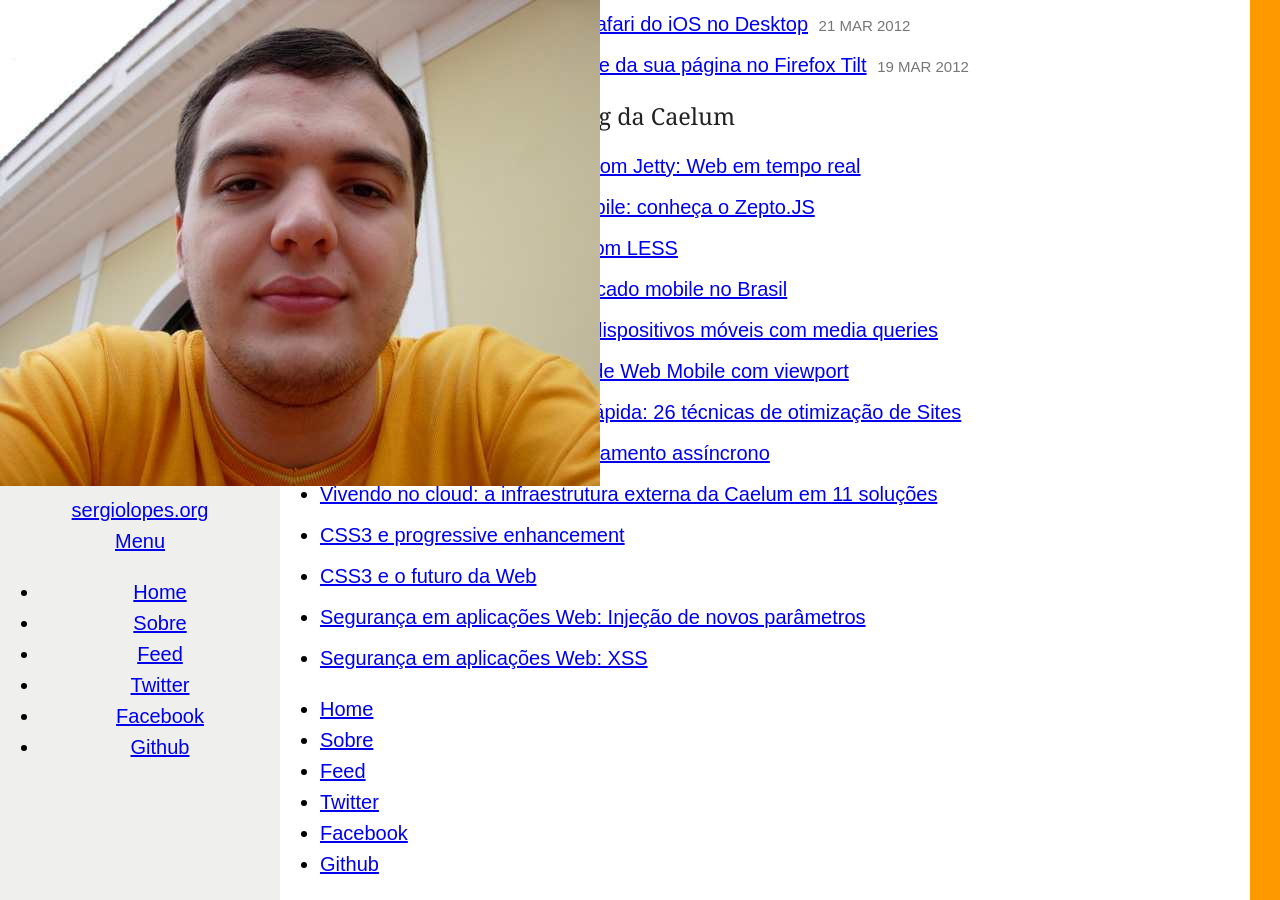
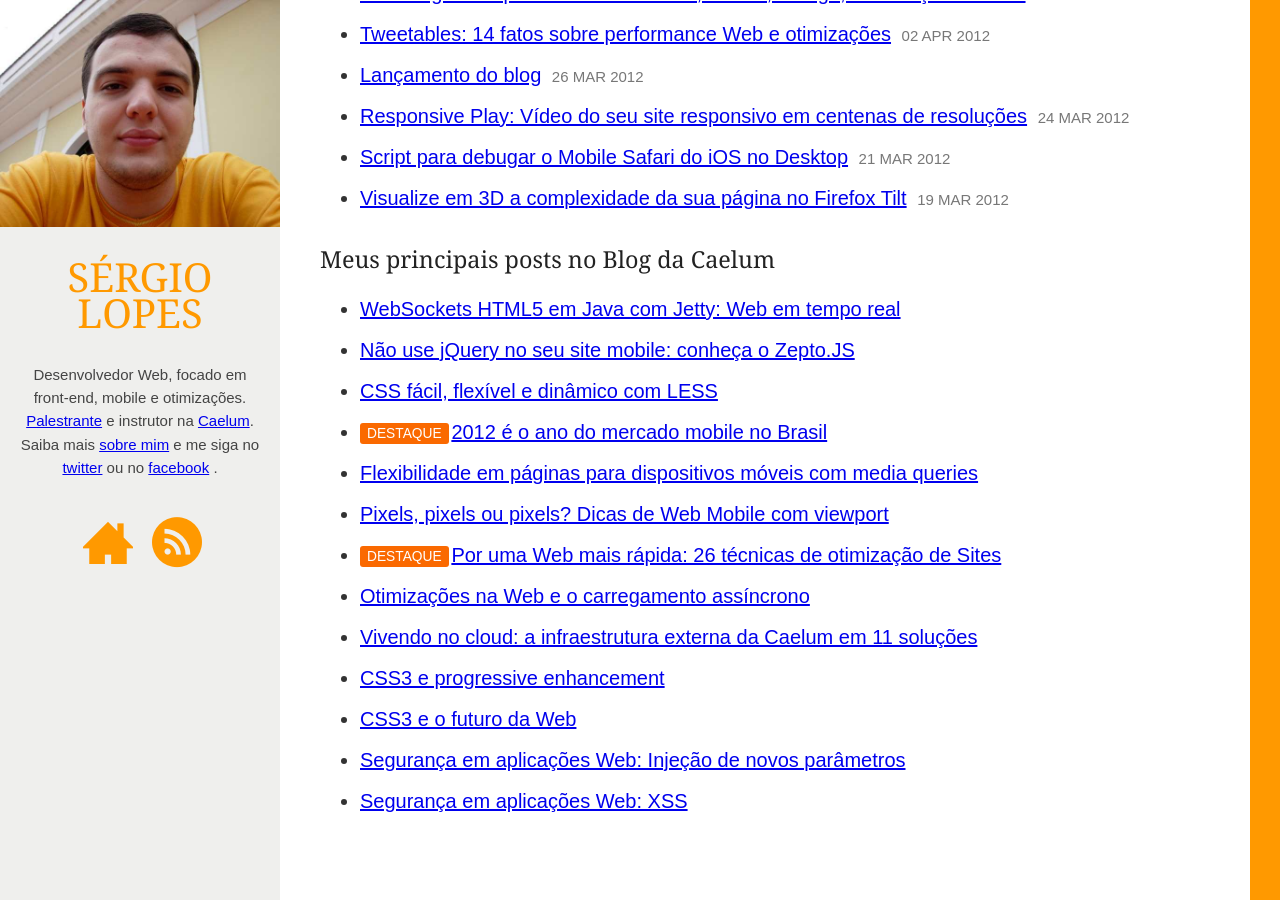
Before and after one commit to robersonupc/blog, a Jekyll site: the page built from index.html, in a window 1280 px wide and 900 px high, scrolled down 1658 px. Built offline with Jekyll 4.4.1, drawn with Linux system fonts in a browser that asks for light colours.

Commit message:
relayout: html

```diff
--- a/_layouts/blog.html
+++ b/_layouts/blog.html
@@ -3,37 +3,35 @@ layout: base
 pagetype: blog
 ---
 <header>
-	<a href="/">
+	<a href="/" class="header-foto header-item">
 		<img src="/img/base/sergiolopes.jpg" alt="Foto de Sérgio Lopes">
 	</a>
-	<div>
-		<a href="/">
-			<span id="sergio">sergio</span><span id="lopes">lopes</span><span id="org">.org</span>
+
+	<span class="header-nome header-item like-h">Sérgio Lopes</span>
+
+	<p class="header-sobre header-item">
+		Desenvolvedor Web, focado em front-end, mobile e otimizações.
+		<span class="extra">
+			<a href="/palestras/">Palestrante</a> e instrutor na <a href="http://www.caelum.com.br/">Caelum</a>.
+		</span>
+		Saiba mais <a href="/sobre/">sobre mim</a><!--
+	 --><span class="extra">
+			e me siga no <a href="https://twitter.com/sergio_caelum">twitter</a> ou no
+			<a href="https://www.facebook.com/sergio.caelum">facebook</a>
+		</span>.
+	</p>
+
+	<nav class="header-menu header-item">
+		<a href="/" class="icone">
+			<span aria-hidden="true" class="icone-home"></span>
+			<span class="icone-alt">Home</a>
 		</a>
-	</div>
+		<a href="/feed.xml" class="icone">
+			<span aria-hidden="true" class="icone-feed"></span>
+			<span class="icone-alt">Feed RSS</a>
+		</a>
+	</nav>
 
-	<nav class="top">
-		<a href="#nav-bottom" class="menu">Menu</a>
-		<ul>
-			<li><a href="/">Home</a></li>
-			<li><a href="/sobre/">Sobre</a></li>
-			<li><a href="/feed.xml">Feed</a></li>
-			<li><a href="https://twitter.com/sergio_caelum">Twitter</a></li>
-			<li><a href="https://www.facebook.com/sergio.caelum">Facebook</a></li>
-			<li><a href="https://github.com/sergiolopes">Github</a></li>
-		</ul>
-	</nav>
 </header>
 
 {{ content }}
-
-<nav class="bottom" id="nav-bottom">
-	<ul>
-		<li><a href="/">Home</a></li>
-		<li><a href="/sobre/">Sobre</a></li>
-		<li><a href="/feed.xml">Feed</a></li>
-		<li><a href="https://twitter.com/sergio_caelum">Twitter</a></li>
-		<li><a href="https://www.facebook.com/sergio.caelum">Facebook</a></li>
-		<li><a href="https://github.com/sergiolopes">Github</a></li>
-	</ul>
-</nav>
--- a/_layouts/page.html
+++ b/_layouts/page.html
@@ -2,6 +2,6 @@
 layout: blog
 pagetype: blog
 ---
-<article>
+<article class="container text-page narrow-lists page-{{ page.url | replace: '/index.html' '' | replace: '/','' }}">
 {{ content }}
 </article>
```
Also changed, not shown: _layouts/post.html (+36 -11 lines).
